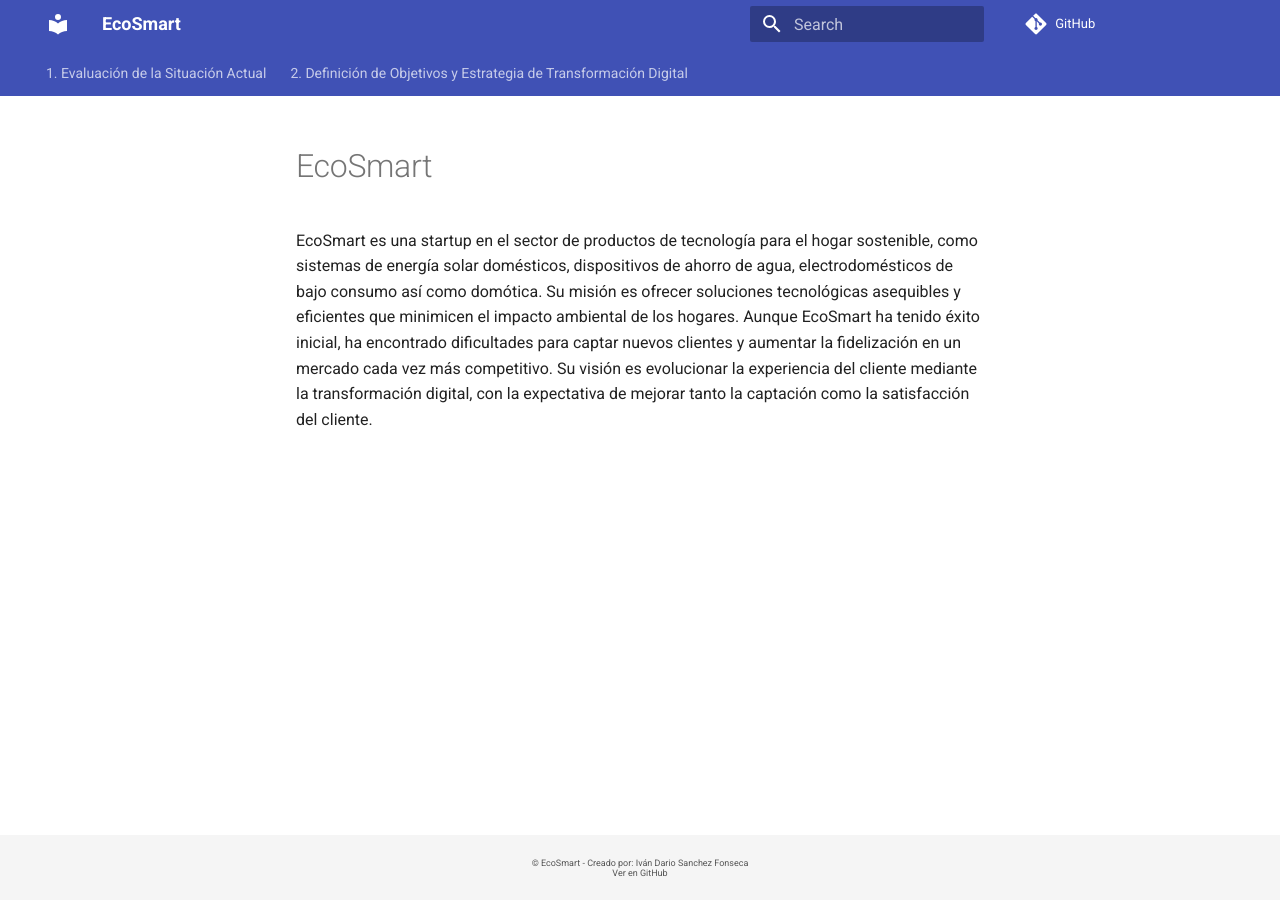
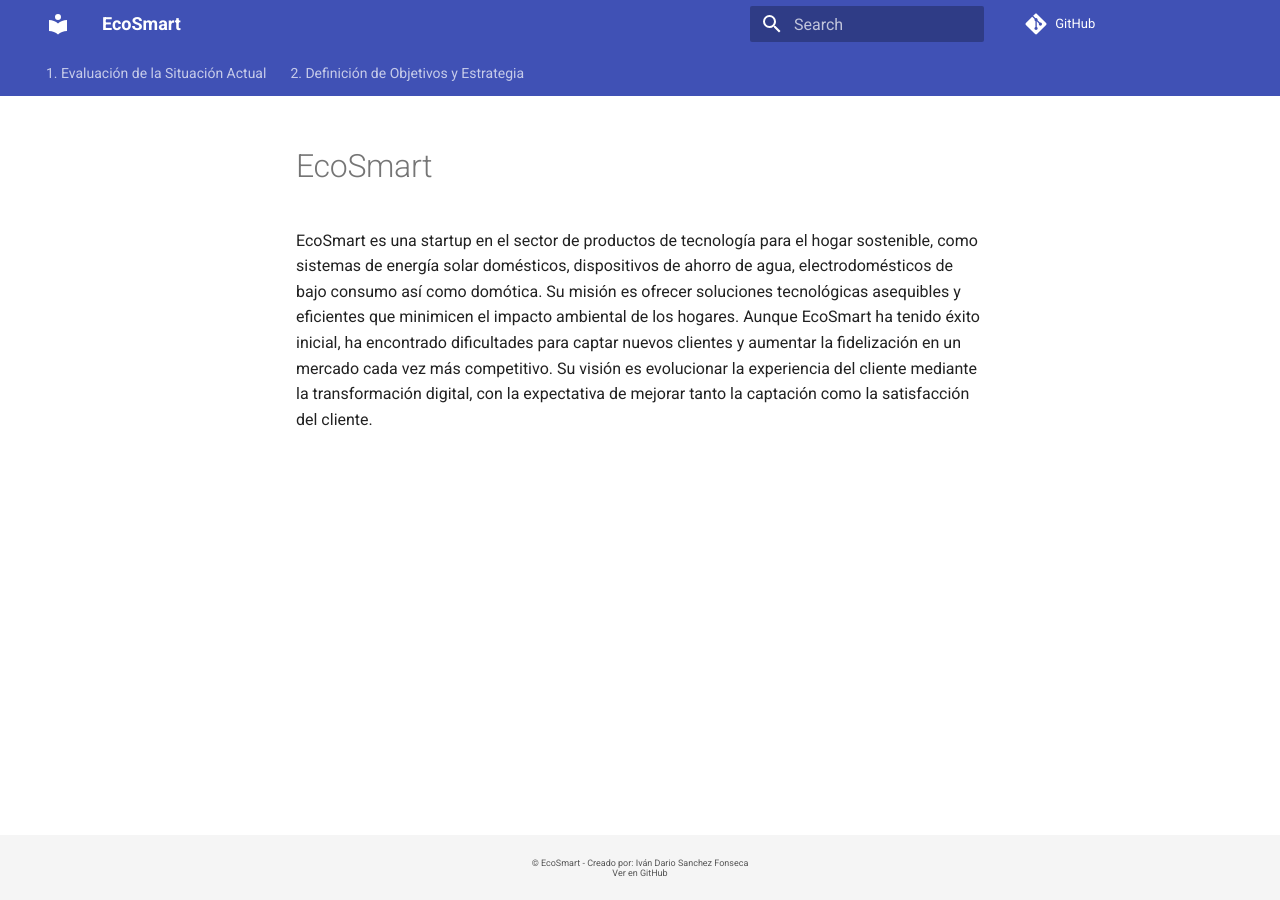
Before and after one commit to EOBS-MIDE/EcoSmart, an MkDocs documentation site: the page built from docs/index.md, in a window 1280 px wide. Built offline with MkDocs 1.6.1 and Material for MkDocs 9.7.7, drawn with Linux system fonts in a browser that asks for light colours; the version menu is left out.

Commit message:
Cambio nombre del menu de objetivos

```diff
--- a/mkdocs.yml
+++ b/mkdocs.yml
@@ -18,7 +18,7 @@
   - 1. Evaluación de la Situación Actual:
     - Recorrido actual del cliente: situacionActual/SituacionActual.md
     - Perfiles de cliente clave: situacionActual/PerfilCliente.md
-  - 2. Definición de Objetivos y Estrategia de Transformación Digital:
+  - 2. Definición de Objetivos y Estrategia:
     - Objetivos estrategicos: objetivosEstrategia/ObjetivosEstrategicos.md
 plugins:
   - search
```
